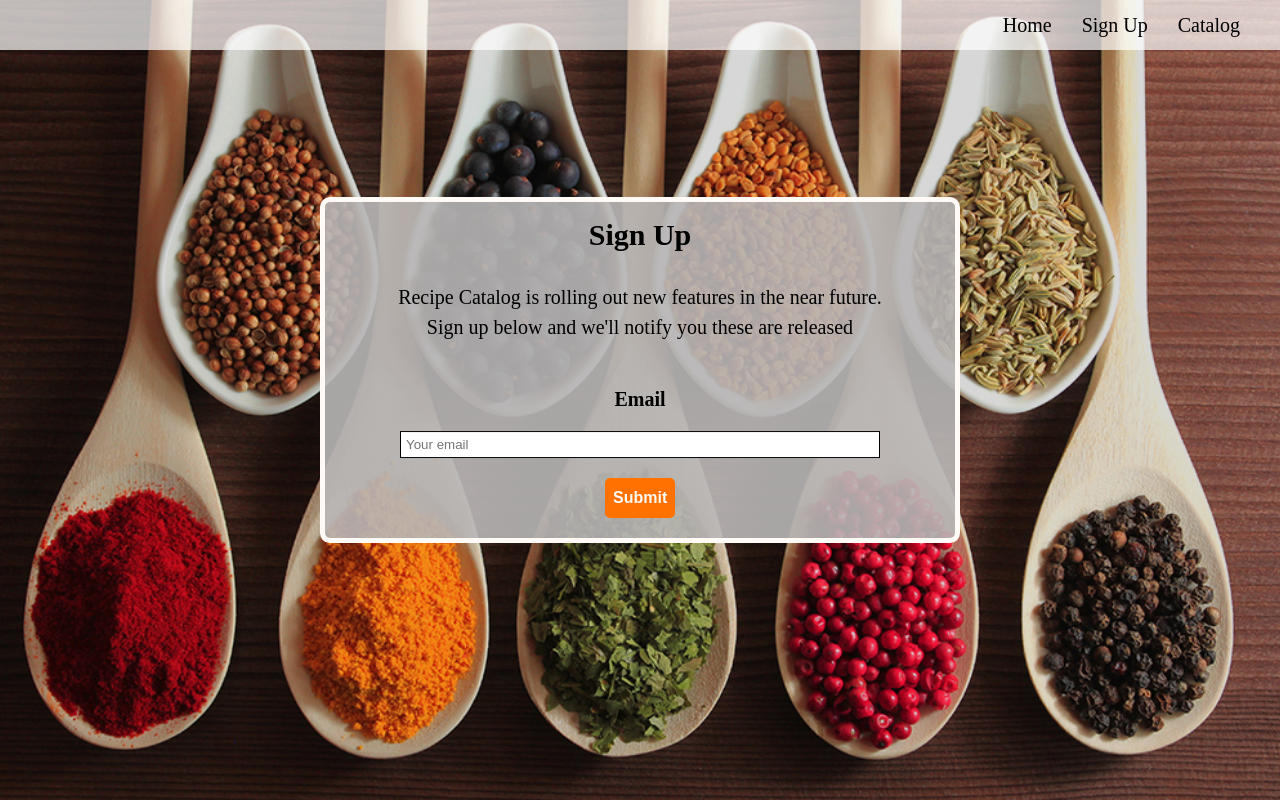
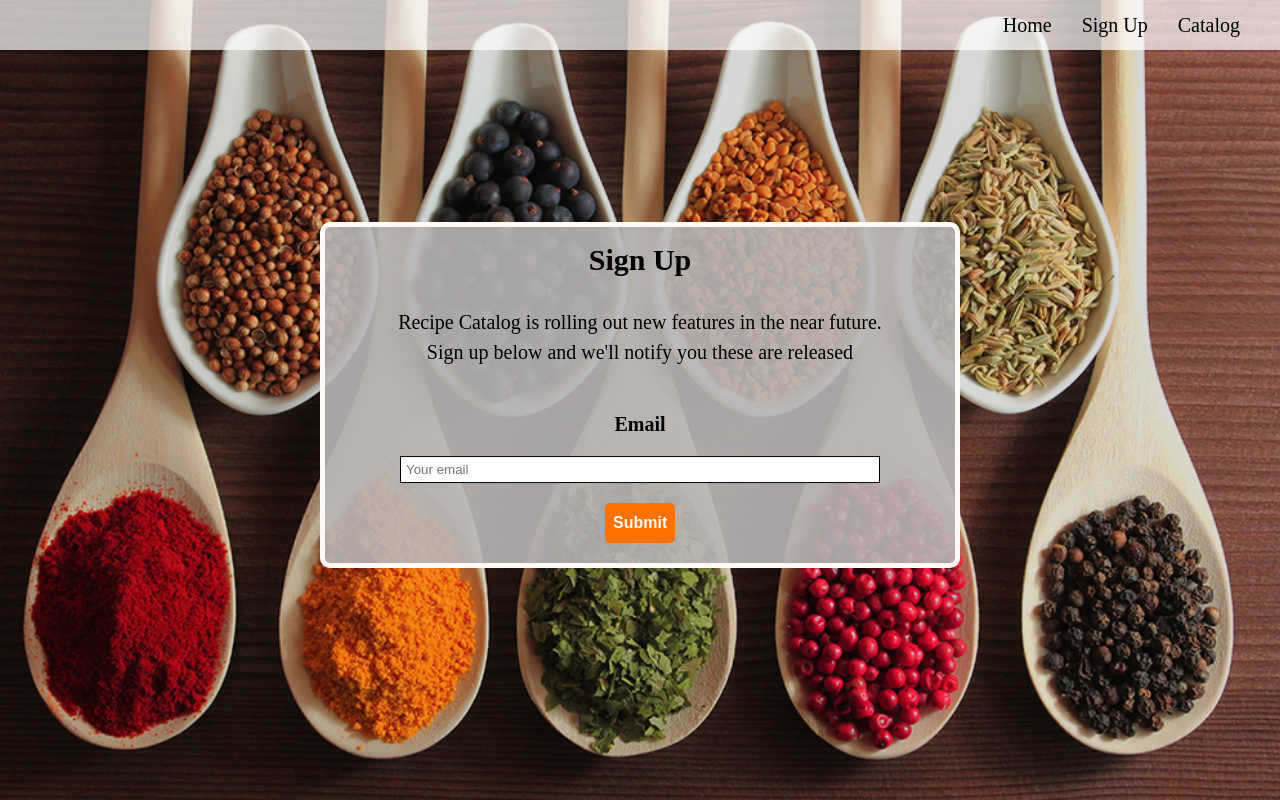
Before and after one commit to jmendolawong/recipe-client, a React (Create React App) app: page /register in a window 1280 px wide. Built offline with nearby package versions, Linux system fonts and the light colour scheme; no server answers; a web font is replaced by a local one.

Commit message:
Fixed styling and content issues

```diff
--- a/src/routes/RegisterPage/RegisterPage.css
+++ b/src/routes/RegisterPage/RegisterPage.css
@@ -2,7 +2,7 @@ div.registration-container {
   position: relative;
   height: 80vh;
   padding: 5px;
-  margin: 50px auto 5px;
+  margin: 75px auto 5px;
   text-align: center;
 }
 
```
